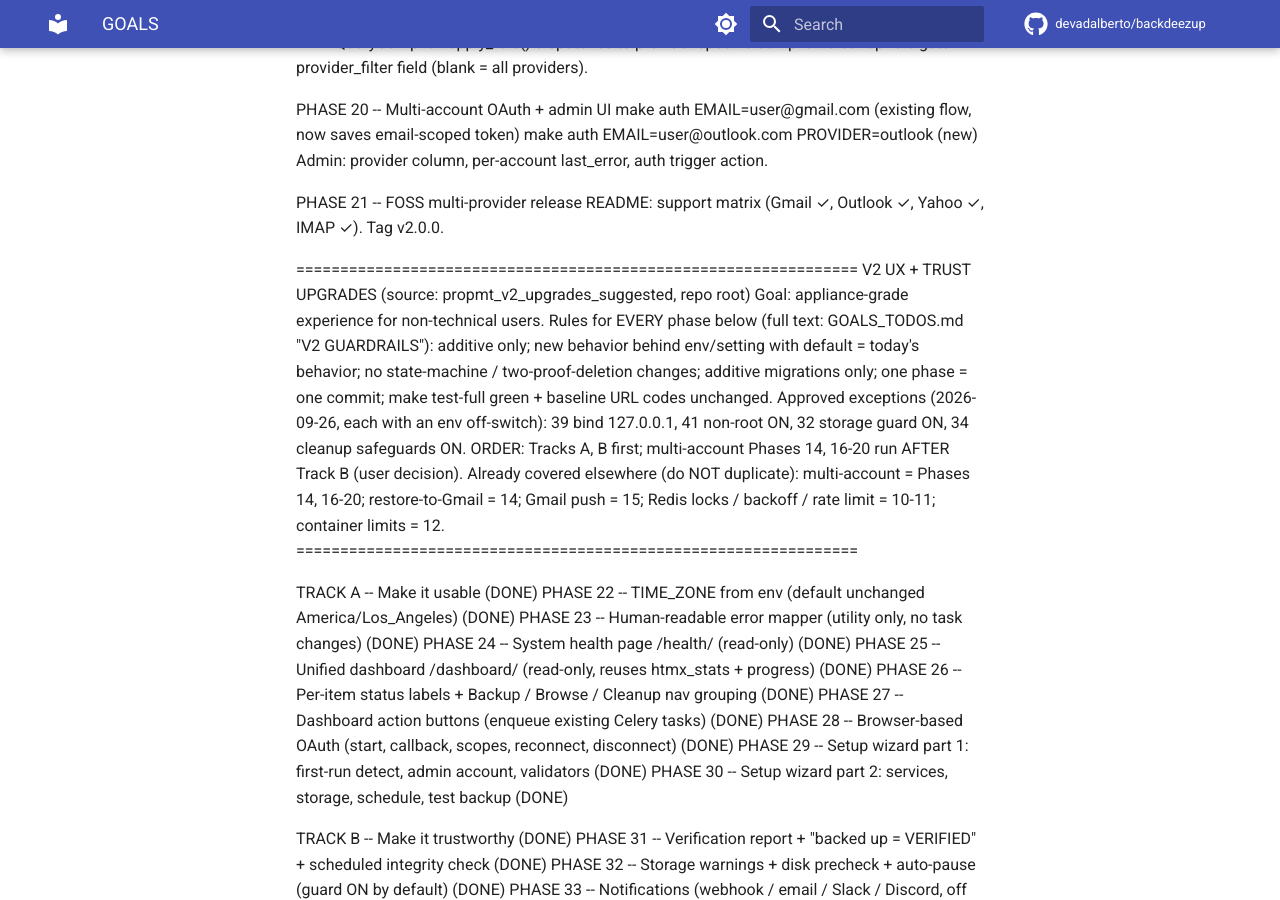
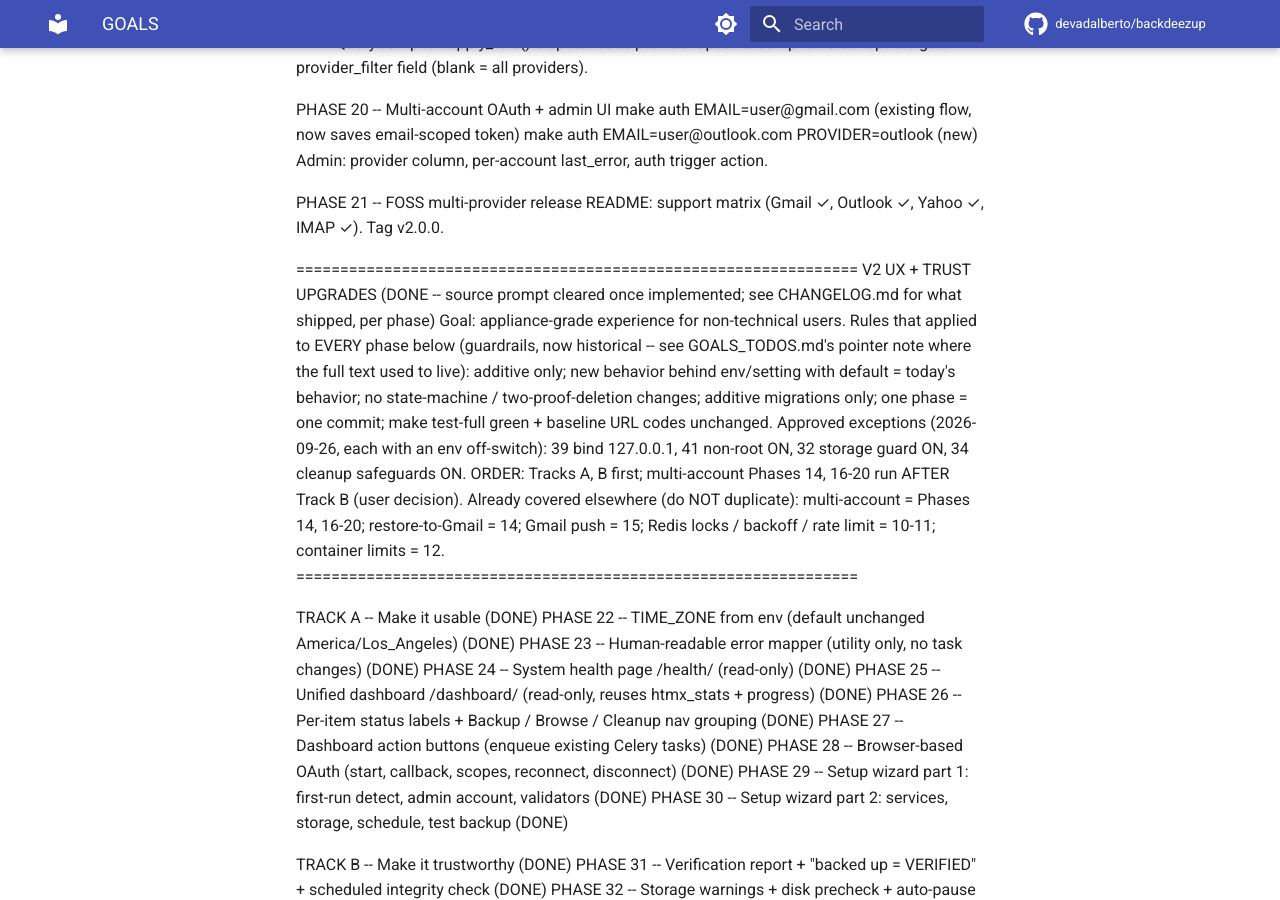
Before and after one commit to devadalberto/backdeezup, an MkDocs documentation site: the page built from docs/ai-dev/GOALS.md, in a window 1280 px wide and 900 px high, scrolled down 2460 px. Built offline with MkDocs 1.6.1 and Material for MkDocs 9.7.7, drawn with Linux system fonts in a browser that asks for light colours; comment, search, counter and statistics services are not loaded; the version menu is left out.

Commit message:
docs: remove propmt_v2_upgrades_suggested, fix its now-dangling references
Deleted the untracked repo-root suggestions prompt that the V2 UX+Trust
roadmap (Phases 22-49, Tracks A-D) was originally derived from -- fully
implemented and committed already, so nothing is lost. It was never git
version-tracked, so no code change here, only its three citations:
GOALS.md, GOALS_TODOS.md, and TODO.md (gitignored, local-only) all pointed
to it by name; updated each to note it was cleared once implemented and to
stop pointing at a file that no longer exists.

Co-Authored-By: Claude Sonnet 5 <noreply@anthropic.com>

```diff
--- a/docs/ai-dev/GOALS.md
+++ b/docs/ai-dev/GOALS.md
@@ -127,9 +127,11 @@ PHASE 21 -- FOSS multi-provider release
   Tag v2.0.0.
 
 ================================================================
-V2 UX + TRUST UPGRADES (source: propmt_v2_upgrades_suggested, repo root)
+V2 UX + TRUST UPGRADES (DONE -- source prompt cleared once implemented; see
+  CHANGELOG.md for what shipped, per phase)
 Goal: appliance-grade experience for non-technical users.
-Rules for EVERY phase below (full text: GOALS_TODOS.md "V2 GUARDRAILS"):
+Rules that applied to EVERY phase below (guardrails, now historical -- see
+  GOALS_TODOS.md's pointer note where the full text used to live):
   additive only; new behavior behind env/setting with default = today's behavior;
   no state-machine / two-proof-deletion changes; additive migrations only;
   one phase = one commit; make test-full green + baseline URL codes unchanged.
```
Also changed, not shown: docs/ai-dev/GOALS_TODOS.md (+3 -1 lines).
